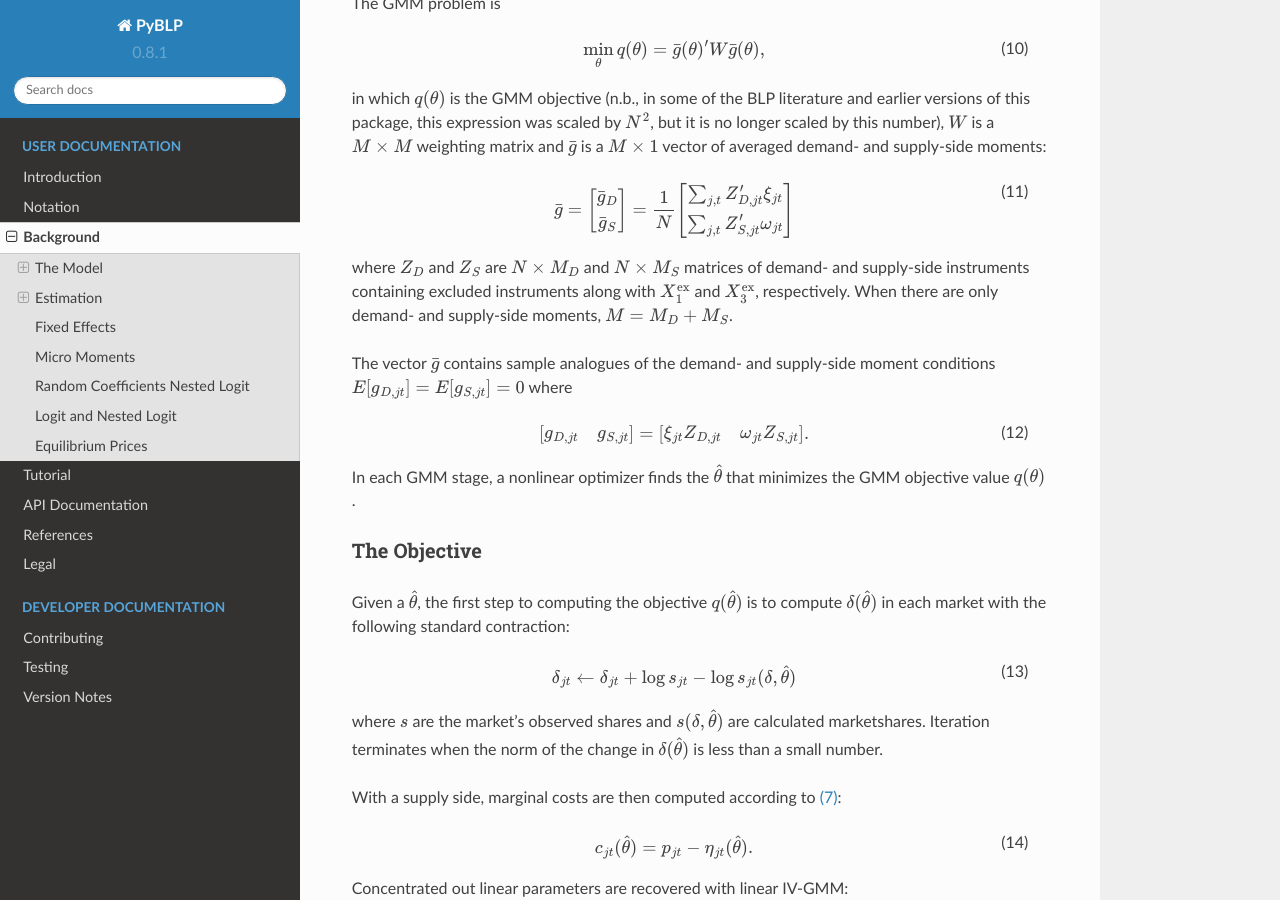
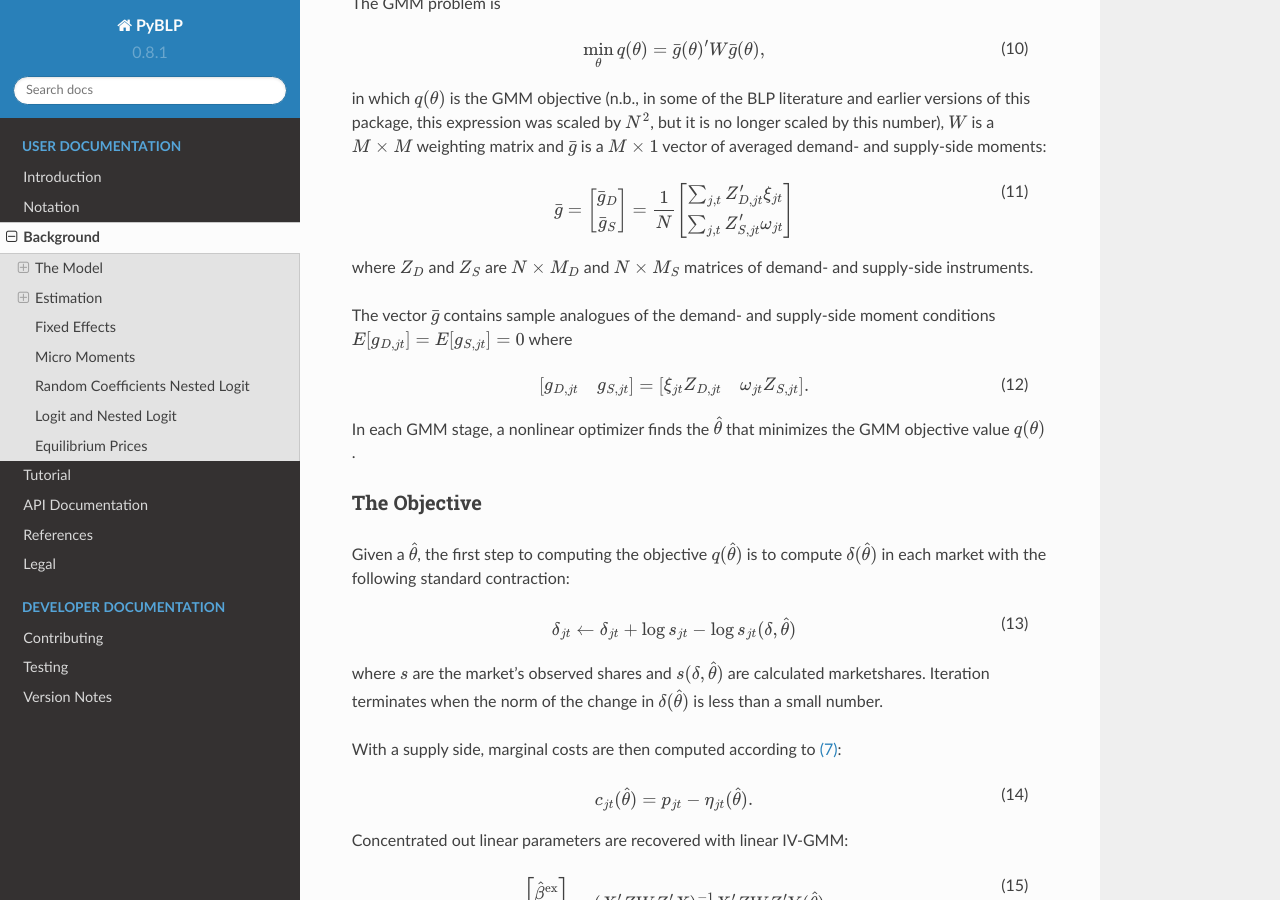
Before and after one commit to jeffgortmaker/pyblp, a Sphinx documentation site: the page built from docs/background.rst, in a window 1280 px wide and 900 px high, scrolled down 2589 px. Built offline with Sphinx 7.4.7 and the Read the Docs theme 2.0.0, drawn with Linux system fonts in a browser that asks for light colours; some of the changed text lies outside the part shown.

Commit message:
DOC: clean up discussion of moments in background

```diff
--- a/docs/background.rst
+++ b/docs/background.rst
@@ -90,7 +90,7 @@ in which :math:`q(\theta)` is the GMM objective (n.b., in some of the BLP litera
 .. math:: \bar{g} = \begin{bmatrix} \bar{g}_D \\ \bar{g}_S \end{bmatrix} = \frac{1}{N} \begin{bmatrix} \sum_{j,t} Z_{D,jt}'\xi_{jt} \\ \sum_{j,t} Z_{S,jt}'\omega_{jt} \end{bmatrix}
    :label: averaged_moments
 
-where :math:`Z_D` and :math:`Z_S` are :math:`N \times M_D` and :math:`N \times M_S` matrices of demand- and supply-side instruments containing excluded instruments along with :math:`X_1^\text{ex}` and :math:`X_3^\text{ex}`, respectively. When there are only demand- and supply-side moments, :math:`M = M_D + M_S`.
+where :math:`Z_D` and :math:`Z_S` are :math:`N \times M_D` and :math:`N \times M_S` matrices of demand- and supply-side instruments.
 
 The vector :math:`\bar{g}` contains sample analogues of the demand- and supply-side moment conditions :math:`E[g_{D,jt}] = E[g_{S,jt}] = 0` where
 
```
Also changed, not shown: other parts of docs/background.rst (+2 -2 lines).
